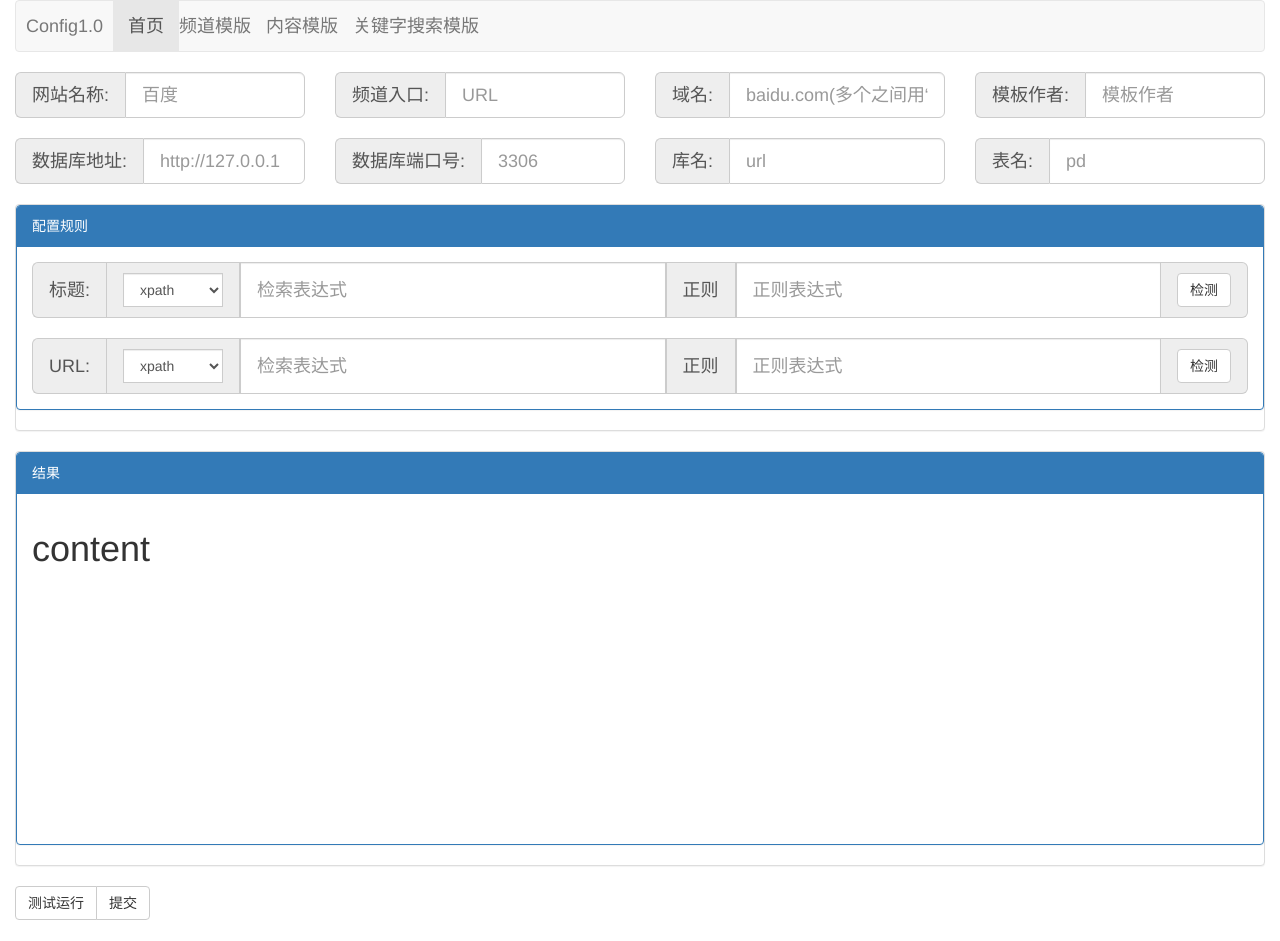
After one commit to liwei123o0/ScrapyProject, a Django app: page /pd in a window 1280 px wide. The commit adds this page. Run offline with Django 3.2, Linux system fonts and the light colour scheme; some libraries are stand-ins or nearby versions.

Commit message:
2016-1-30.01

```diff
--- a/webScrapy/Config/templates/base.html
+++ b/webScrapy/Config/templates/base.html
@@ -13,20 +13,33 @@
     {% endblock %}</title>
 </head>
 <body>
+<header class="navbar navbar-static-top bs-docs-nav" id="top" role="banner">
+    <div class="container-fluid">
         {% block nav %}
-    <nav class="navbar navbar-default">
-    <div class="container-fluid">
+        <div class="navbar navbar-default">
+              <!-- 自适应隐藏导航展开按钮 -->
+            <button type="button" class="navbar-toggle collapsed" data-toggle="collapse" data-target="#bs-navbar" aria-controls="bs-navbar" aria-expanded="false">
+                <span class="sr-only">Toggle navigation</span>
+                <span class="icon-bar"></span>
+                <span class="icon-bar"></span>
+                <span class="icon-bar"></span>
+            </button>
+            <a class="navbar-brand" href="#">&nbsp;&nbsp;Config1.0&nbsp;&nbsp;</a>
+            <nav id="bs-navbar" class="collapse navbar-collapse">
                 <ul class="nav navbar-nav">
-            <li class="active"><a class="navbar-brand" href="http://127.0.0.1:9999/">主页</a></li>
-            <li><a class="navbar-brand" href="#">频道模版</a></li>
+                    <li class="active"><a class="navbar-brand" href="http://127.0.0.1:9999/">首页</a></li>
+                    <li><a class="navbar-brand" href="pd.html">频道模版</a></li>
                     <li><a class="navbar-brand" href="#">内容模版</a></li>
                     <li><a class="navbar-brand" href="#">关键字搜索模版</a></li>
                 </ul>
+            </nav>
         </div>
-</nav>
+        {% endblock %}
+        {% block from %}
         {% endblock %}
         {% block content %}
-
         {% endblock %}
+    </div>
+</header>
 </body>
 </html>
--- /dev/null
+++ b/webScrapy/Config/templates/pd.html
@@ -0,0 +1,133 @@
+{% extends "base.html" %}
+{% block title %}
+频道模板
+{% endblock %}
+
+{% block from %}
+    {#将屏幕分为三列#}
+    <div class="row">
+        <div class="col-md-3">
+            <div class="input-group input-group-lg">
+                <span class="input-group-addon" id="sizing-addon1">网站名称:</span>
+                <input type="text" class="form-control" placeholder="百度" aria-describedby="sizing-addon1">
+            </div>
+        </div>
+        <div class="col-md-3">
+            <div class="input-group input-group-lg">
+                <span class="input-group-addon" id="sizing-addon1">频道入口:</span>
+                <input type="text" class="form-control" placeholder="URL" aria-describedby="sizing-addon1">
+            </div>
+        </div>
+        <div class="col-md-3">
+            <div class="input-group input-group-lg">
+                <span class="input-group-addon" id="sizing-addon1">域名:</span>
+                <input type="text" class="form-control" placeholder="baidu.com(多个之间用“,”隔开)" aria-describedby="sizing-addon1">
+            </div>
+        </div>
+        <div class="col-md-3">
+            <div class="input-group input-group-lg">
+                <span class="input-group-addon" id="sizing-addon1">模板作者:</span>
+                <input type="text" class="form-control" placeholder="模板作者" aria-describedby="sizing-addon1">
+            </div>
+        </div>
+    </div>
+    <br>
+    <div class="row">
+        <div class="col-md-3">
+            <div class="input-group input-group-lg">
+                <span class="input-group-addon" id="sizing-addon1">数据库地址:</span>
+                <input type="text" class="form-control" placeholder="http://127.0.0.1" aria-describedby="sizing-addon1">
+            </div>
+        </div>
+        <div class="col-md-3">
+            <div class="input-group input-group-lg">
+                <span class="input-group-addon" id="sizing-addon1">数据库端口号:</span>
+                <input type="text" class="form-control" placeholder="3306" aria-describedby="sizing-addon1">
+            </div>
+        </div>
+        <div class="col-md-3">
+            <div class="input-group input-group-lg">
+                <span class="input-group-addon" id="sizing-addon1">库名:</span>
+                <input type="text" class="form-control" placeholder="url" aria-describedby="sizing-addon1">
+            </div>
+        </div>
+        <div class="col-md-3">
+            <div class="input-group input-group-lg">
+                <span class="input-group-addon" id="sizing-addon1">表名:</span>
+                <input type="text" class="form-control" placeholder="pd" aria-describedby="sizing-addon1">
+            </div>
+        </div>
+    </div>
+    <br>
+    <div class="row">
+        <div class="col-md-12">
+            <div class="panel panel-default">
+                <div class="panel panel-primary">
+                    <div class="panel-heading">配置规则</div>
+                    <div class="panel-body">
+                        <div class="input-group input-group-lg">
+                            <span class="input-group-addon" id="sizing-addon1">标题:</span>
+                            <span class="input-group-addon">
+                                <select class="form-control" style="width: 100px">
+                                    <option>xpath</option>
+                                    <option>css</option>
+                                </select>
+                            </span>
+                            <input type="text" style="height: 56px" class="form-control" placeholder="检索表达式" aria-describedby="sizing-addon1">
+                            <span class="input-group-addon" id="sizing-addon1">正则</span>
+                            <input type="text" style="height: 56px" class="form-control" placeholder="正则表达式" aria-describedby="sizing-addon1">
+                            <span class="input-group-addon">
+                                <div class="btn-group" role="group" aria-label="...">
+                                    <button type="button" class="btn btn-default">检测</button>
+                                </div>
+                            </span>
+                        </div>
+                        <br>
+                        <div class="input-group input-group-lg">
+                            <span class="input-group-addon" id="sizing-addon1">URL:</span>
+                            <span class="input-group-addon">
+                                <select class="form-control" style="width: 100px">
+                                    <option>xpath</option>
+                                    <option>css</option>
+                                </select>
+                            </span>
+                            <input type="text" style="height: 56px" class="form-control" placeholder="检索表达式" aria-describedby="sizing-addon1">
+                            <span class="input-group-addon" id="sizing-addon1">正则</span>
+                            <input type="text" style="height: 56px" class="form-control" placeholder="正则表达式" aria-describedby="sizing-addon1">
+                            <span class="input-group-addon">
+                                <div class="btn-group" role="group" aria-label="...">
+                                    <button type="button" class="btn btn-default">检测</button>
+                                </div>
+                            </span>
+                        </div>
+                    </div>
+                </div>
+            </div>
+        </div>
+    </div>
+    <div class="row">
+        <div class="col-md-12">
+            <div class="panel panel-default">
+                <div class="panel panel-primary">
+                    <div class="panel-heading">结果</div>
+                    <div class="panel-body" style="height: 350px">
+                        {#Jinja2参数#}
+                        <h1>content</h1>
+                    </div>
+                </div>
+            </div>
+        </div>
+    </div>
+    <div class="row">
+        <div class="col-md-3">
+            <div class="btn-group" role="group" aria-label="...">
+                <button type="button" class="btn btn-default">测试运行</button>
+                <button type="button" class="btn btn-default">提交</button>
+            </div>
+        </div>
+    </div>
+{% endblock %}
+
+{% block content %}
+
+{% endblock %}
--- a/webScrapy/Config/views.py
+++ b/webScrapy/Config/views.py
@@ -4,3 +4,6 @@ from django.shortcuts import render
 
 def index(request):
     return render(request,'index.html')
+
+def pd(request):
+    return  render(request,'pd.html')
--- a/webScrapy/webScrapy/urls.py
+++ b/webScrapy/webScrapy/urls.py
@@ -18,5 +18,6 @@ from django.contrib import admin
 from Config.views import *
 urlpatterns = [
     url(r'^admin/', admin.site.urls),
-    url(r'^$',index,)
+    url(r'^$',index,),
+    url(r'^pd',pd,),
 ]
```
Lines whose indentation alone changed are shown as unchanged.
